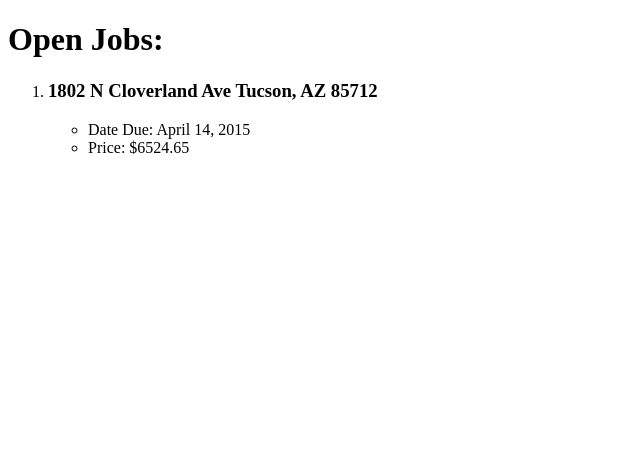
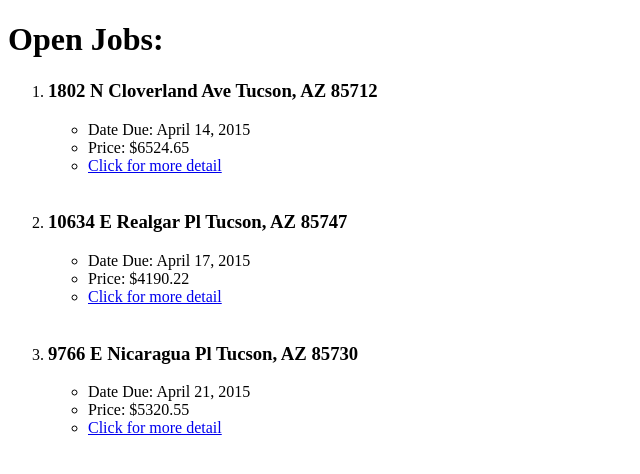
Before and after one commit to bryantee/Dashy, a Django app: a page that uses templates/jobs_dash/index.html in a window 1280 px wide. Shown: the top 474 px of the page, without its empty margins (0-640 px from the left). Run offline with Django 3.2, Linux system fonts and the light colour scheme; data comes from the database, SQL or seed files in the repository.

Commit message:
Added slug to Job model, created job_detail page, working

```diff
--- a/jobs_dash/admin.py
+++ b/jobs_dash/admin.py
@@ -1,5 +1,8 @@
 from django.contrib import admin
 from jobs_dash.models import Job, Comment
 
-admin.site.register(Job)
+class JobAdmin(admin.ModelAdmin):
+	prepopulated_fields = {'slug':('address',)}
+
+admin.site.register(Job, JobAdmin)
 admin.site.register(Comment)
--- a/jobs_dash/models.py
+++ b/jobs_dash/models.py
@@ -5,10 +5,14 @@
 	address = models.CharField(max_length=128, unique=True)
 	due_date = models.DateField()
 	date_created = models.DateField(auto_now_add=True)
-	time_create = models.TimeField(auto_now_add=True)
+	time_created = models.TimeField(auto_now_add=True)
 	price = models.DecimalField(max_digits=6, decimal_places=2)
-	#slug = models.SlugField(unique=True)
-	#comment = models.CharField(max_length=128, blank=True)
+	slug = models.SlugField(unique=True)
+	#status = models.BooleanField()
+
+	def save(self, *args, **kwargs):
+                self.slug = slugify(self.address)
+                super(Job, self).save(*args, **kwargs)
 
 	def __unicode__(self):
 		return self.address
--- a/jobs_dash/urls.py
+++ b/jobs_dash/urls.py
@@ -3,5 +3,6 @@
 
 urlpatterns = patterns('',
 	url(r'^$', views.index, name='index'),
+	url(r'^(?P<job_address_slug>[\w\-]+)/$', views.job_detail, name='job_detail'),
 
 	)
--- a/jobs_dash/views.py
+++ b/jobs_dash/views.py
@@ -3,7 +3,25 @@
 from jobs_dash.models import Job
 
 def index(request):
-	jobs_list = Job.objects.order_by('-due_date')
+	jobs_list = Job.objects.order_by('due_date')
 
 	context_dict = {'open_jobs': jobs_list}
 	return render(request, 'jobs_dash/index.html', context_dict)
+
+def job_detail(request, job_address_slug):
+	context_dict = {}
+
+	try:
+		# .get job instance or raise exception DoesNotExist
+		job = Job.objects.get(slug=job_address_slug)
+		context_dict['job_address'] = job.address
+
+		# gets attributes
+		context_dict['job_date_created'] = job.date_created
+		context_dict['job_due_date'] = job.due_date
+		context_dict['job_price'] = job.price
+
+	except Job.DoesNotExist:
+		pass
+
+	return render(request, 'jobs_dash/job_detail.html', context_dict)
--- a/templates/jobs_dash/index.html
+++ b/templates/jobs_dash/index.html
@@ -13,6 +13,7 @@
 					<ul>
 						<li>Date Due: {{ job.due_date }}</li>
 						<li>Price: ${{ job.price }}</li>
+						<li><a href="{{ job.slug }}">Click for more detail</a>
 					</ul>
 					<br>
 				{% endfor %}
```
Also changed, not shown: templates/jobs_dash/job_detail.html (added, +15 -0 lines), db.sqlite3, jobs_dash/migrations/0001_initial.py (added), jobs_dash/migrations/0002_auto_20150410_2224.py (added), jobs_dash/migrations/__init__.py (added), 4 other files.
